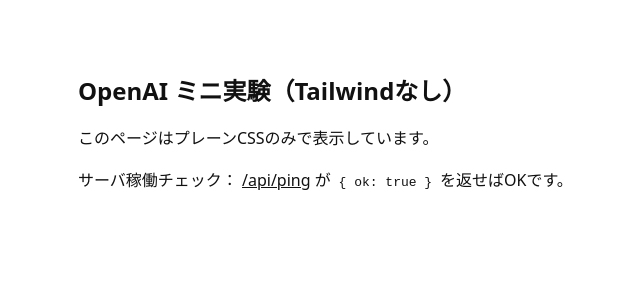
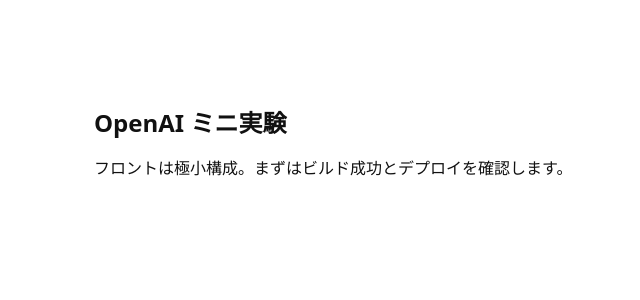
Before and after one commit to daligucheng/my-app, a Next.js app: page / in a window 1280 px wide. Shown: the top 300 px of the page, without its empty margins (202-842 px from the left). Built offline with nearby package versions, Linux system fonts and the light colour scheme.

Commit message:
Update page.tsx

```diff
--- a/app/page.tsx
+++ b/app/page.tsx
@@ -1,16 +1,10 @@
-"use client";
-
 export default function Page() {
   return (
-    <main style={{ maxWidth: 720, margin: "40px auto", lineHeight: 1.6 }}>
+    <main style={{ maxWidth: 720, margin: "40px auto", padding: 16 }}>
       <h1 style={{ fontSize: 24, fontWeight: 700, marginBottom: 12 }}>
-        OpenAI ミニ実験（Tailwindなし）
+        OpenAI ミニ実験
       </h1>
-      <p>このページはプレーンCSSのみで表示しています。</p>
-      <p>
-        サーバ稼働チェック： <a href="/api/ping">/api/ping</a> が
-        <code> {"{ ok: true }"} </code>を返せばOKです。
-      </p>
+      <p>フロントは極小構成。まずはビルド成功とデプロイを確認します。</p>
     </main>
   );
 }
```
